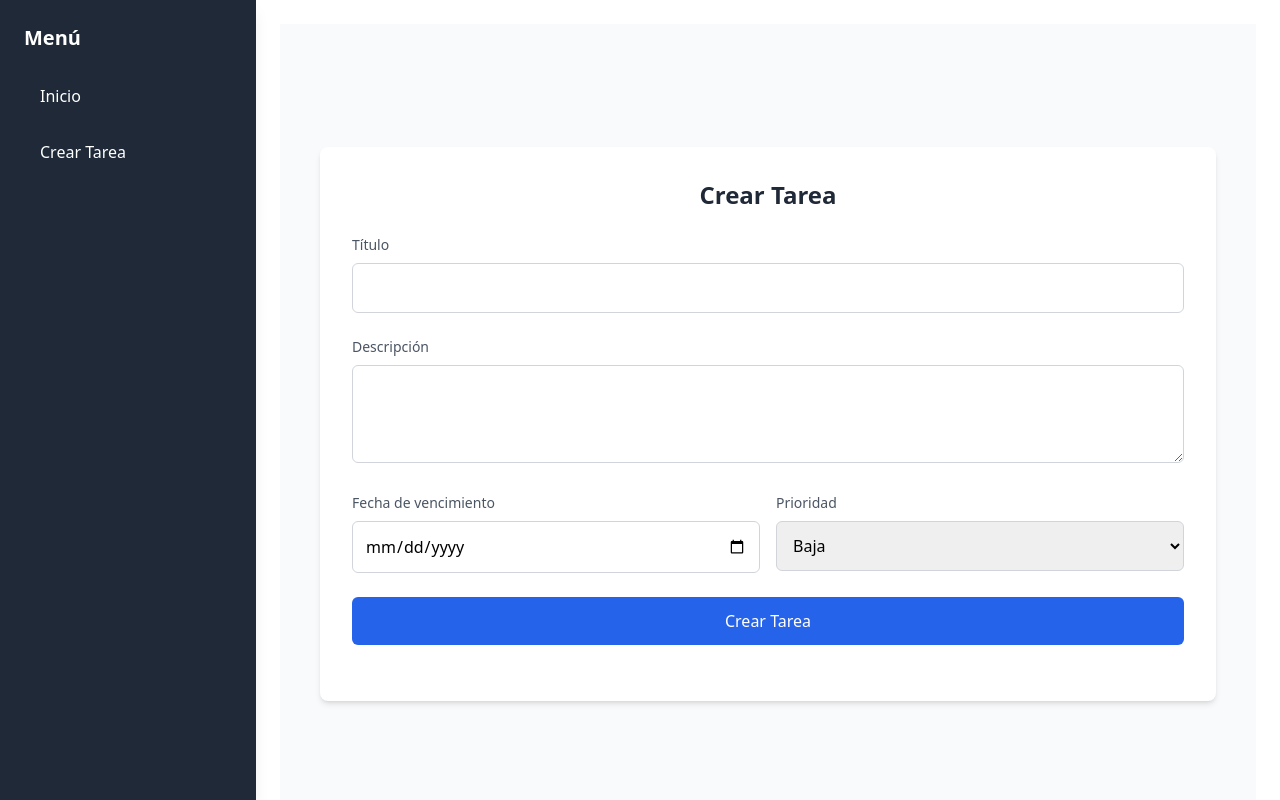
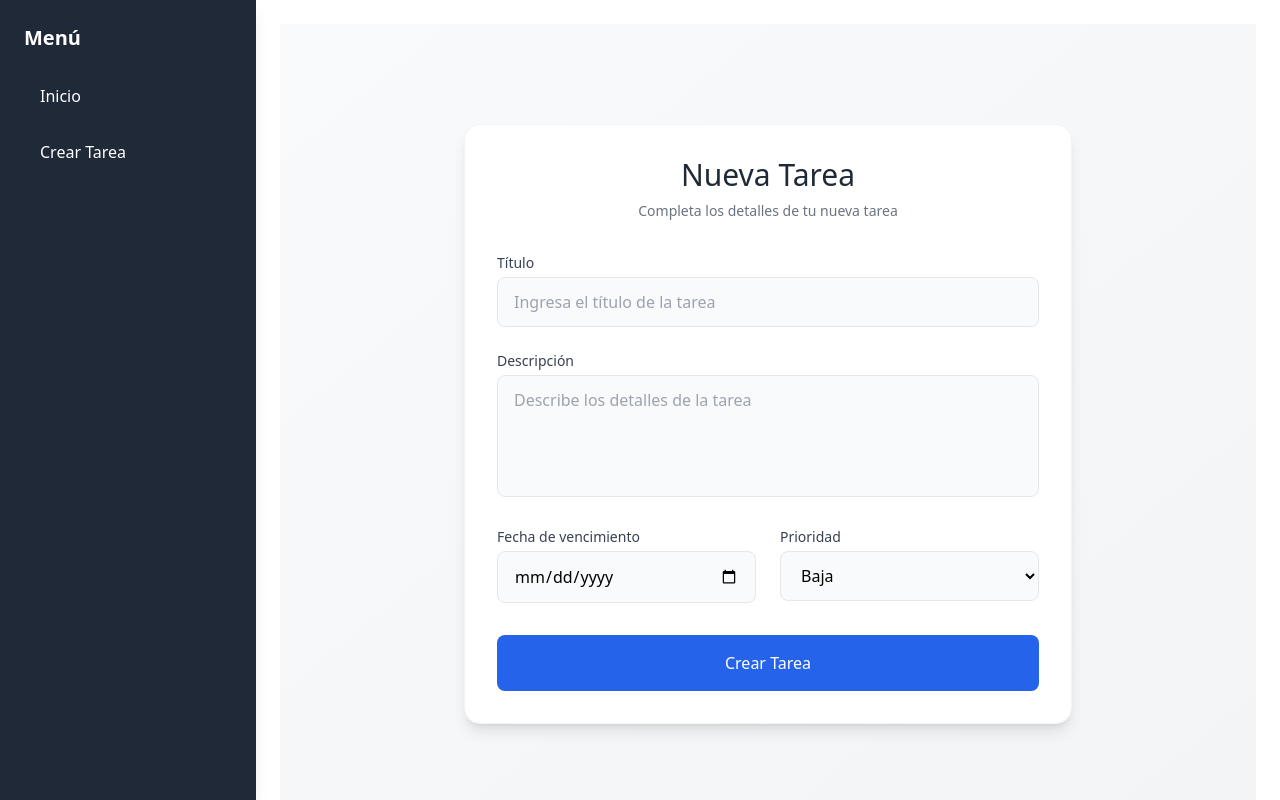
Before and after one commit to Edison02m/task_manager, a React (Create React App) app in the folder client/: page /create-task in a window 1280 px wide. Built offline with nearby package versions, Linux system fonts and the light colour scheme.

Commit message:
Cambios interfaz

```diff
--- a/client/src/components/CreateTaskForm.js
+++ b/client/src/components/CreateTaskForm.js
@@ -25,57 +25,84 @@ const CreateTaskForm = () => {
   };
 
   return (
-    <div className="flex items-center justify-center min-h-screen bg-gray-50">
+    <div className="flex items-center justify-center min-h-screen bg-gradient-to-br from-gray-50 to-gray-100">
+    <div className="w-full max-w-2xl p-8">
       <form
         onSubmit={handleSubmit}
-        className="bg-white p-8 rounded-lg shadow-md w-full max-w-4xl space-y-6"
+        className="bg-white rounded-2xl shadow-lg p-8 space-y-8 border border-gray-100"
       >
-        <h2 className="text-2xl font-semibold text-gray-800 text-center">Crear Tarea</h2>
+        <div className="space-y-2 text-center">
+          <h2 className="text-3xl font-light text-gray-800">Nueva Tarea</h2>
+          <p className="text-gray-500 text-sm">Completa los detalles de tu nueva tarea</p>
+        </div>
 
+        <div className="space-y-6">
           <div>
-          <label htmlFor="title" className="block text-sm text-gray-600">Título</label>
+            <label
+              htmlFor="title"
+              className="text-sm font-medium text-gray-700 block mb-1"
+            >
+              Título
+            </label>
             <input
               id="title"
               type="text"
               value={title}
               onChange={(e) => setTitle(e.target.value)}
               required
-            className="w-full p-3 mt-2 border border-gray-300 rounded-md focus:ring-2 focus:ring-blue-500"
+              className="w-full px-4 py-3 rounded-lg bg-gray-50 border border-gray-200 focus:border-blue-500 focus:ring-2 focus:ring-blue-200 transition-all duration-200 outline-none"
+              placeholder="Ingresa el título de la tarea"
             />
           </div>
 
           <div>
-          <label htmlFor="description" className="block text-sm text-gray-600">Descripción</label>
+            <label
+              htmlFor="description"
+              className="text-sm font-medium text-gray-700 block mb-1"
+            >
+              Descripción
+            </label>
             <textarea
               id="description"
               value={description}
               onChange={(e) => setDescription(e.target.value)}
               required
-            className="w-full p-3 mt-2 border border-gray-300 rounded-md focus:ring-2 focus:ring-blue-500"
-            rows="3"
+              className="w-full px-4 py-3 rounded-lg bg-gray-50 border border-gray-200 focus:border-blue-500 focus:ring-2 focus:ring-blue-200 transition-all duration-200 outline-none resize-none"
+              rows="4"
+              placeholder="Describe los detalles de la tarea"
             />
           </div>
 
-        <div className="grid grid-cols-2 gap-4">
+          <div className="grid grid-cols-1 md:grid-cols-2 gap-6">
             <div>
-            <label htmlFor="dueDate" className="block text-sm text-gray-600">Fecha de vencimiento</label>
+              <label
+                htmlFor="dueDate"
+                className="text-sm font-medium text-gray-700 block mb-1"
+              >
+                Fecha de vencimiento
+              </label>
               <input
                 id="dueDate"
                 type="date"
                 value={dueDate}
                 onChange={(e) => setDueDate(e.target.value)}
                 required
-              className="w-full p-3 mt-2 border border-gray-300 rounded-md focus:ring-2 focus:ring-blue-500"
+                className="w-full px-4 py-3 rounded-lg bg-gray-50 border border-gray-200 focus:border-blue-500 focus:ring-2 focus:ring-blue-200 transition-all duration-200 outline-none"
               />
             </div>
 
             <div>
-            <label htmlFor="priority" className="block text-sm text-gray-600">Prioridad</label>
+              <label
+                htmlFor="priority"
+                className="text-sm font-medium text-gray-700 block mb-1"
+              >
+                Prioridad
+              </label>
               <select
                 id="priority"
                 value={priority}
                 onChange={(e) => setPriority(e.target.value)}
-              className="w-full p-3 mt-2 border border-gray-300 rounded-md focus:ring-2 focus:ring-blue-500"
+                className="w-full px-4 py-3 rounded-lg bg-gray-50 border border-gray-200 focus:border-blue-500 focus:ring-2 focus:ring-blue-200 transition-all duration-200 outline-none"
               >
                 <option value="baja">Baja</option>
                 <option value="media">Media</option>
@@ -83,16 +110,29 @@ const CreateTaskForm = () => {
               </select>
             </div>
           </div>
+        </div>
 
         <button
           type="submit"
-          className="w-full py-3 bg-blue-600 text-white rounded-md hover:bg-blue-700 focus:ring-2 focus:ring-blue-500"
+          className="w-full py-4 bg-blue-600 text-white rounded-lg hover:bg-blue-700 transform hover:scale-[1.02] transition-all duration-200 font-medium"
         >
           Crear Tarea
         </button>
+      </form>
 
-        <ToastContainer />
-      </form>
+      <ToastContainer
+        position="bottom-right"
+        autoClose={3000}
+        hideProgressBar={false}
+        newestOnTop={false}
+        closeOnClick
+        rtl={false}
+        pauseOnFocusLoss
+        draggable
+        pauseOnHover
+        theme="light"
+      />
+    </div>
   </div>
   );
 };
--- a/client/src/components/Modal.js
+++ b/client/src/components/Modal.js
@@ -9,63 +9,90 @@ const TaskModal = ({ isModalOpen, selectedTask, setSelectedTask, handleCloseModa
     : '';
 
   return (
-    <div className="fixed inset-0 flex justify-center items-center bg-gray-500 bg-opacity-50">
-      <div className="bg-white p-6 rounded shadow-lg max-w-lg w-full">
-        <h2 className="text-xl font-bold mb-4">Editar Tarea</h2>
+    <div className="fixed inset-0 flex justify-center items-center bg-black bg-opacity-40 backdrop-blur-sm p-4">
+    <div className="bg-white rounded-2xl shadow-xl w-full max-w-md max-h-[90vh] overflow-y-auto">
+      <div className="p-5">
+        {/* Encabezado */}
         <div className="mb-4">
-          <label className="block text-sm font-medium">Título</label>
+          <h2 className="text-2xl font-light text-gray-800">Editar Tarea</h2>
+          <p className="text-sm text-gray-500">Modifica los detalles de tu tarea</p>
+        </div>
+
+        {/* Formulario */}
+        <div className="space-y-4">
+          <div>
+            <label className="text-sm font-medium text-gray-700 block mb-1">
+              Título
+            </label>
             <input
               type="text"
               value={selectedTask.title}
               onChange={(e) => setSelectedTask({ ...selectedTask, title: e.target.value })}
-            className="mt-1 w-full p-2 border rounded"
+              className="w-full px-3 py-2 rounded-lg bg-gray-50 border border-gray-200 focus:border-blue-500 focus:ring-2 focus:ring-blue-200 transition-all duration-200 outline-none"
             />
           </div>
-        <div className="mb-4">
-          <label className="block text-sm font-medium">Descripción</label>
-          <input
-            type="text"
+
+          <div>
+            <label className="text-sm font-medium text-gray-700 block mb-1">
+              Descripción
+            </label>
+            <textarea
               value={selectedTask.description}
               onChange={(e) => setSelectedTask({ ...selectedTask, description: e.target.value })}
-            className="mt-1 w-full p-2 border rounded"
+              className="w-full px-3 py-2 rounded-lg bg-gray-50 border border-gray-200 focus:border-blue-500 focus:ring-2 focus:ring-blue-200 transition-all duration-200 outline-none resize-none"
+              rows="2"
             />
           </div>
-        <div className="mb-4">
-          <label className="block text-sm font-medium">Fecha de vencimiento</label>
+
+          <div>
+            <label className="text-sm font-medium text-gray-700 block mb-1">
+              Fecha de vencimiento
+            </label>
             <input
               type="date"
-            value={formattedDate}  // Asegúrate de que la fecha esté en el formato correcto
+              value={formattedDate}
               onChange={(e) => setSelectedTask({ ...selectedTask, due_date: e.target.value })}
-            className="mt-1 w-full p-2 border rounded"
+              className="w-full px-3 py-2 rounded-lg bg-gray-50 border border-gray-200 focus:border-blue-500 focus:ring-2 focus:ring-blue-200 transition-all duration-200 outline-none"
             />
           </div>
-        <div className="mb-4">
-          <label className="block text-sm font-medium">Prioridad</label>
+
+          <div className="grid grid-cols-2 gap-3">
+            <div>
+              <label className="text-sm font-medium text-gray-700 block mb-1">
+                Prioridad
+              </label>
               <select
                 value={selectedTask.priority}
                 onChange={(e) => setSelectedTask({ ...selectedTask, priority: e.target.value })}
-            className="mt-1 w-full p-2 border rounded"
+                className="w-full px-3 py-2 rounded-lg bg-gray-50 border border-gray-200 focus:border-blue-500 focus:ring-2 focus:ring-blue-200 transition-all duration-200 outline-none"
               >
                 <option value="alta">Alta</option>
                 <option value="media">Media</option>
                 <option value="baja">Baja</option>
               </select>
             </div>
-        <div className="mb-4">
-          <label className="block text-sm font-medium">Estado</label>
+
+            <div>
+              <label className="text-sm font-medium text-gray-700 block mb-1">
+                Estado
+              </label>
               <select
                 value={selectedTask.status}
                 onChange={(e) => setSelectedTask({ ...selectedTask, status: e.target.value })}
-            className="mt-1 w-full p-2 border rounded"
+                className="w-full px-3 py-2 rounded-lg bg-gray-50 border border-gray-200 focus:border-blue-500 focus:ring-2 focus:ring-blue-200 transition-all duration-200 outline-none"
               >
                 <option value="Por hacer">Por hacer</option>
                 <option value="Hecho">Hecho</option>
               </select>
             </div>
-        <div className="flex justify-end space-x-4">
+          </div>
+        </div>
+
+        {/* Botones */}
+        <div className="flex justify-end space-x-3 mt-6">
           <button
             onClick={handleCloseModal}
-            className="px-4 py-2 bg-gray-500 text-white rounded"
+            className="px-4 py-2 rounded-lg border border-gray-300 text-gray-700 hover:bg-gray-50 transition-all duration-200 font-medium text-sm"
           >
             Cancelar
           </button>
@@ -73,10 +100,11 @@ const TaskModal = ({ isModalOpen, selectedTask, setSelectedTask, handleCloseModa
             onClick={async () => {
               await handleTaskUpdate(selectedTask);
             }}
-            className="px-4 py-2 bg-blue-500 text-white rounded"
+            className="px-4 py-2 bg-blue-600 text-white rounded-lg hover:bg-blue-700 transition-all duration-200 font-medium text-sm"
           >
             Guardar
           </button>
+        </div>
       </div>
     </div>
   </div>
--- a/client/src/components/TaskList.js
+++ b/client/src/components/TaskList.js
@@ -116,8 +116,7 @@ const TaskList = () => {
               <p className="text-gray-500 text-xs mt-1 truncate">{task.description}</p>
               <div className="flex justify-between items-center mt-3">
                 <span
-                  className={`px-2 py-0.5 rounded text-white text-xs font-medium ${
-                    task.priority === 'alta' ? 'bg-red-500' : task.priority === 'media' ? 'bg-yellow-500' : 'bg-green-500'
+                  className={`px-2 py-0.5 rounded text-white text-xs font-medium ${task.priority === 'alta' ? 'bg-red-500' : task.priority === 'media' ? 'bg-yellow-500' : 'bg-green-500'
                     }`}
                 >
                   {task.priority}
```
Lines whose indentation alone changed are shown as unchanged.
